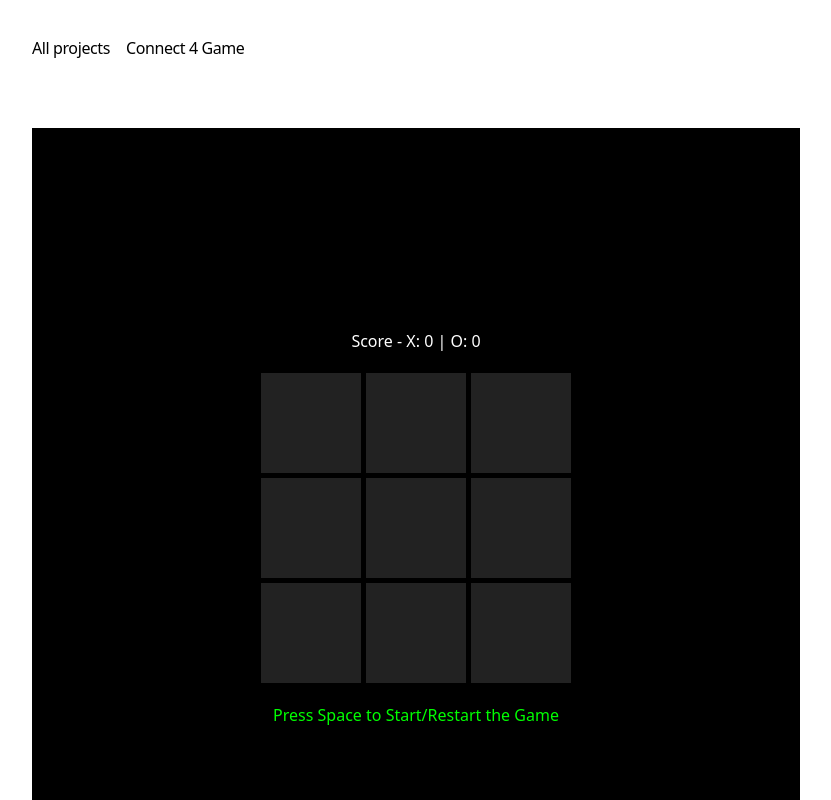
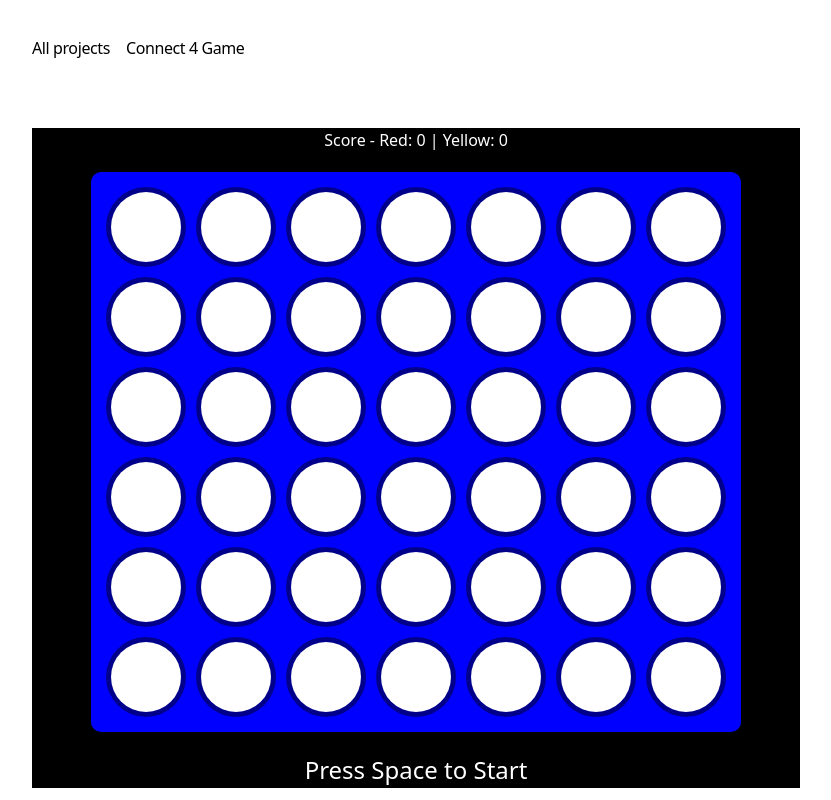
Before and after one commit to Scc33/portfolio, a Next.js app: page /connect4 in a window 1280 px wide. Shown: the top 800 px of the page, without its empty margins (224-1055 px from the left). Built offline with nearby package versions, Linux system fonts and the light colour scheme.

Commit message:
Rework for connect 4

```diff
--- a/app/connect4/page.tsx
+++ b/app/connect4/page.tsx
@@ -2,82 +2,131 @@
 
 import React, { useState, useEffect } from 'react';
 
-const TicTacToeGame: React.FC = () => {
-  const BOARD_SIZE = 3;
-  const INITIAL_BOARD = Array(BOARD_SIZE)
-    .fill(null)
-    .map(() => Array(BOARD_SIZE).fill(null));
+const ROWS = 6;
+const COLS = 7;
 
-  const [gameStarted, setGameStarted] = useState(false);
-  const [board, setBoard] = useState<string[][]>(INITIAL_BOARD);
-  const [currentPlayer, setCurrentPlayer] = useState<'X' | 'O'>('X');
-  const [score, setScore] = useState<{ X: number; O: number }>({ X: 0, O: 0 });
-  const [message, setMessage] = useState<string>('');
+type CellType = 'Red' | 'Yellow' | null;
+type PlayerType = 'Red' | 'Yellow';
+
+const Connect4Game: React.FC = () => {
+  const initializeBoard = () => {
+    return Array(ROWS)
+      .fill(null)
+      .map(() => Array(COLS).fill(null));
+  };
+
+  const [board, setBoard] = useState<CellType[][]>(initializeBoard());
+  const [currentPlayer, setCurrentPlayer] = useState<PlayerType>('Red');
+  const [gameActive, setGameActive] = useState<boolean>(false);
+  const [winner, setWinner] = useState<PlayerType | 'Draw' | null>(null);
+  const [score, setScore] = useState<{ Red: number; Yellow: number }>({
+    Red: 0,
+    Yellow: 0,
+  });
 
   useEffect(() => {
-    const handleKeyDown = (event: KeyboardEvent) => {
-      if (event.code === 'Space') {
+    const handleKeyDown = (e: KeyboardEvent) => {
+      if (e.code === 'Space') {
         startGame();
       }
     };
+
     window.addEventListener('keydown', handleKeyDown);
-    return () => window.removeEventListener('keydown', handleKeyDown);
+    return () => {
+      window.removeEventListener('keydown', handleKeyDown);
+    };
   }, []);
 
   const startGame = () => {
-    setBoard(INITIAL_BOARD);
-    setCurrentPlayer('X');
-    setGameStarted(true);
-    setMessage('');
+    setBoard(initializeBoard());
+    setCurrentPlayer('Red');
+    setGameActive(true);
+    setWinner(null);
   };
 
-  const handleClick = (row: number, col: number) => {
-    if (!gameStarted || board[row][col]) return;
+  const handleClick = (colIndex: number) => {
+    if (!gameActive || winner) return;
 
-    const newBoard = board.map((boardRow, i) =>
-      boardRow.map((cell, j) => (i === row && j === col ? currentPlayer : cell))
-    );
+    for (let row = ROWS - 1; row >= 0; row--) {
+      if (!board[row][colIndex]) {
+        const newBoard = board.map((row) => [...row]);
+        newBoard[row][colIndex] = currentPlayer;
+        setBoard(newBoard);
 
-    setBoard(newBoard);
+        if (checkWin(newBoard, row, colIndex, currentPlayer)) {
+          setWinner(currentPlayer);
+          setGameActive(false);
+          setScore((prevScore) => ({
+            ...prevScore,
+            [currentPlayer]: prevScore[currentPlayer] + 1,
+          }));
+        } else if (isBoardFull(newBoard)) {
+          setWinner('Draw');
+          setGameActive(false);
+        } else {
+          setCurrentPlayer(currentPlayer === 'Red' ? 'Yellow' : 'Red');
+        }
 
-    if (checkWin(newBoard, currentPlayer)) {
-      setScore({ ...score, [currentPlayer]: score[currentPlayer] + 1 });
-      setMessage(`Player ${currentPlayer} wins! Press Space to restart.`);
-      setGameStarted(false);
-    } else if (newBoard.flat().every((cell) => cell)) {
-      setMessage("It's a tie! Press Space to restart.");
-      setGameStarted(false);
-    } else {
-      setCurrentPlayer(currentPlayer === 'X' ? 'O' : 'X');
+        break;
+      }
     }
   };
 
-  const checkWin = (board: string[][], player: 'X' | 'O') => {
-    // Check rows and columns
-    for (let i = 0; i < BOARD_SIZE; i++) {
-      if (
-        board[i].every((cell) => cell === player) ||
-        board.map((row) => row[i]).every((cell) => cell === player)
-      ) {
-        return true;
-      }
+  const isBoardFull = (board: CellType[][]) => {
+    return board.every((row) => row.every((cell) => cell !== null));
+  };
+
+  const checkWin = (
+    board: CellType[][],
+    row: number,
+    col: number,
+    player: PlayerType
+  ) => {
+    return (
+      checkDirection(board, row, col, 0, 1, player) +
+        checkDirection(board, row, col, 0, -1, player) >=
+        3 ||
+      checkDirection(board, row, col, 1, 0, player) +
+        checkDirection(board, row, col, -1, 0, player) >=
+        3 ||
+      checkDirection(board, row, col, 1, 1, player) +
+        checkDirection(board, row, col, -1, -1, player) >=
+        3 ||
+      checkDirection(board, row, col, 1, -1, player) +
+        checkDirection(board, row, col, -1, 1, player) >=
+        3
+    );
+  };
+
+  const checkDirection = (
+    board: CellType[][],
+    row: number,
+    col: number,
+    rowDir: number,
+    colDir: number,
+    player: PlayerType
+  ): number => {
+    let count = 0;
+    let r = row + rowDir;
+    let c = col + colDir;
+    while (
+      r >= 0 &&
+      r < ROWS &&
+      c >= 0 &&
+      c < COLS &&
+      board[r][c] === player
+    ) {
+      count++;
+      r += rowDir;
+      c += colDir;
     }
-
-    // Check diagonals
-    if (
-      board.every((row, idx) => row[idx] === player) ||
-      board.every((row, idx) => row[BOARD_SIZE - idx - 1] === player)
-    ) {
-      return true;
-    }
-
-    return false;
+    return count;
   };
 
   return (
     <div style={styles.container}>
       <h1 style={styles.score}>
-        Score - X: {score.X} | O: {score.O}
+        Score - Red: {score.Red} | Yellow: {score.Yellow}
       </h1>
       <div style={styles.board}>
         {board.map((row, rowIndex) => (
@@ -86,63 +135,88 @@ const TicTacToeGame: React.FC = () => {
               <div
                 key={colIndex}
                 style={styles.cell}
-                onClick={() => handleClick(rowIndex, colIndex)}
+                onClick={() => handleClick(colIndex)}
               >
-                {cell}
+                <div
+                  style={{
+                    ...styles.disc,
+                    backgroundColor: cell ? cell.toLowerCase() : 'white',
+                  }}
+                />
               </div>
             ))}
           </div>
         ))}
       </div>
-      {message && <h2 style={styles.message}>{message}</h2>}
-      {!gameStarted && (
-        <h2 style={styles.startMessage}>Press Space to Start/Restart the Game</h2>
-      )}
+      <div style={styles.message}>
+        {!gameActive && !winner && (
+          <p style={styles.instruction}>Press Space to Start</p>
+        )}
+        {gameActive && !winner && (
+          <p style={styles.turn}>{currentPlayer}&apos;s Turn</p>
+        )}
+        {winner && winner !== 'Draw' && (
+          <p style={styles.winner}>{winner} Wins!</p>
+        )}
+        {winner === 'Draw' && <p style={styles.winner}>It&apos;s a Draw!</p>}
+      </div>
     </div>
   );
 };
 
 const styles: { [key: string]: React.CSSProperties } = {
   container: {
-    backgroundColor: '#000',
-    color: '#fff',
-    minHeight: '100vh',
+    backgroundColor: 'black',
+    color: 'white',
     display: 'flex',
-    flexDirection: 'column',
+    flexDirection: 'column' as const,
     alignItems: 'center',
     justifyContent: 'center',
   },
   score: {
-    textAlign: 'center',
+    textAlign: 'center' as const,
     marginBottom: '20px',
   },
   board: {
-    display: 'grid',
-    gridTemplateRows: 'repeat(3, 1fr)',
-    gridGap: '5px',
+    display: 'flex',
+    flexDirection: 'column' as const,
+    backgroundColor: 'blue',
+    padding: '10px',
+    borderRadius: '10px',
   },
   row: {
-    display: 'grid',
-    gridTemplateColumns: 'repeat(3, 1fr)',
-    gridGap: '5px',
+    display: 'flex',
   },
   cell: {
-    width: '100px',
-    height: '100px',
-    backgroundColor: '#222',
+    width: '80px',
+    height: '80px',
+    margin: '5px',
+    backgroundColor: 'darkblue',
     display: 'flex',
     alignItems: 'center',
     justifyContent: 'center',
-    fontSize: '3rem',
     cursor: 'pointer',
+    borderRadius: '50%',
+  },
+  disc: {
+    width: '70px',
+    height: '70px',
+    borderRadius: '50%',
+    backgroundColor: 'white',
   },
   message: {
     marginTop: '20px',
   },
-  startMessage: {
-    marginTop: '20px',
-    color: '#0f0',
+  instruction: {
+    fontSize: '24px',
+  },
+  turn: {
+    fontSize: '24px',
+  },
+  winner: {
+    fontSize: '32px',
+    fontWeight: 'bold' as const,
   },
 };
 
-export default TicTacToeGame;
+export default Connect4Game;
```
